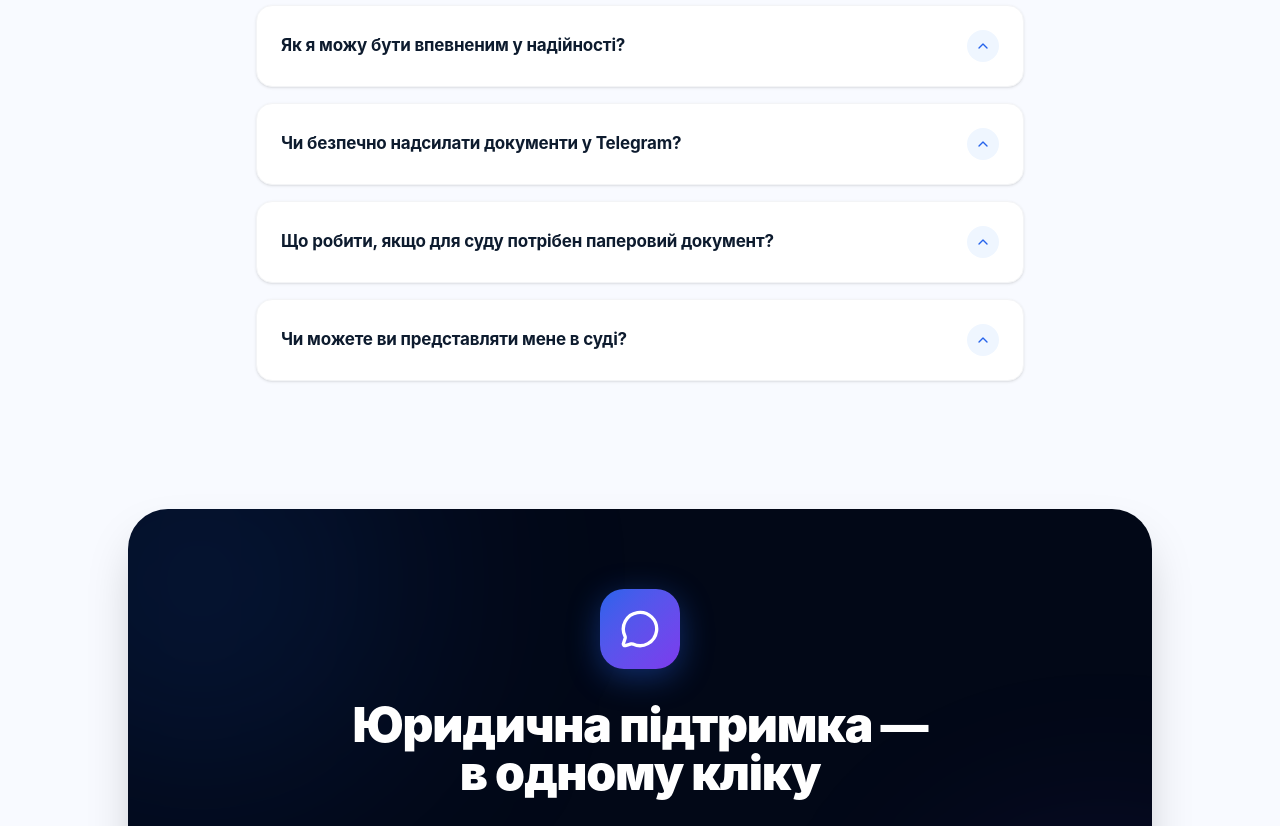
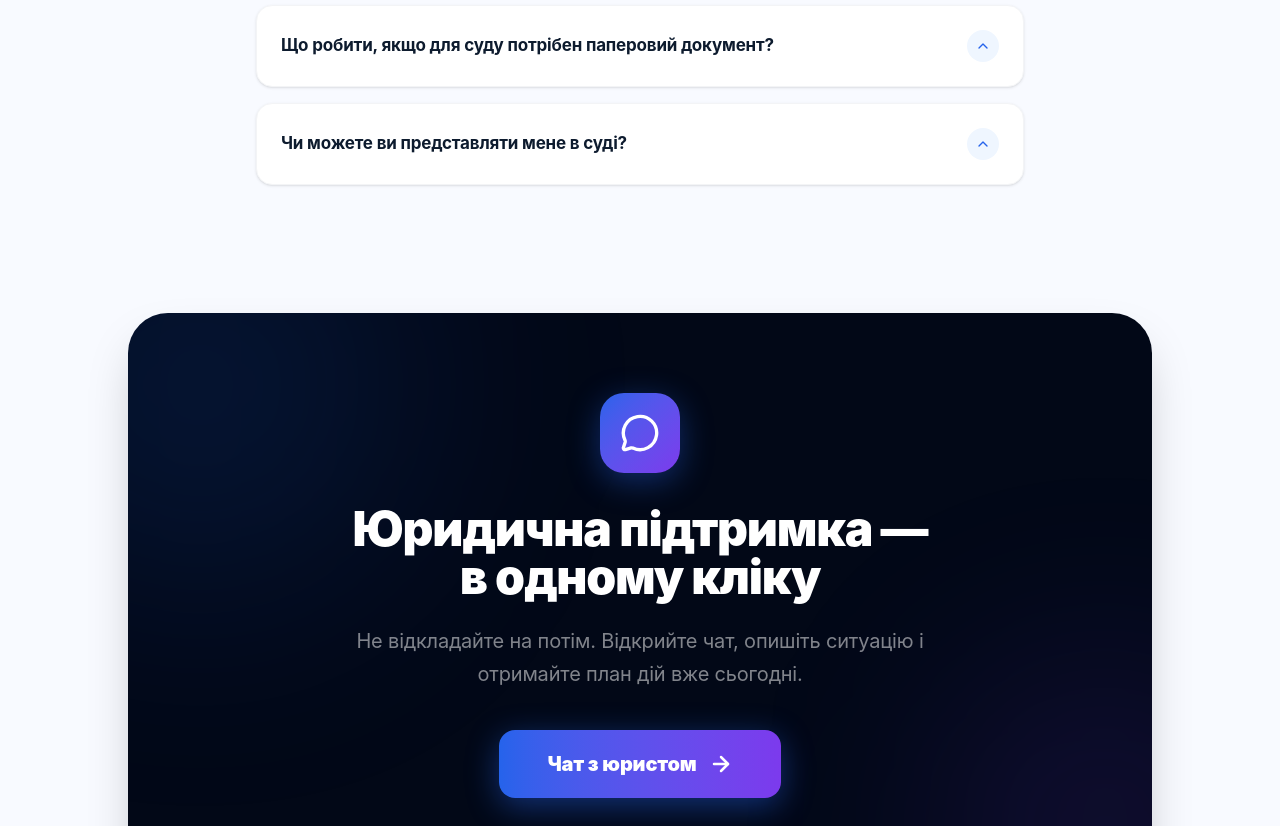
Before and after one commit to mel00027/legal-services-app, a React (Vite) app: page / in a window 1280 px wide. Shown: the part 5320-6146 px from the top of the page. Built offline with nearby package versions, Linux system fonts and the light colour scheme.

Commit message:
fix: remove specific FAQ questions per user request

```diff
--- a/src/App.jsx
+++ b/src/App.jsx
@@ -24,14 +24,6 @@ const faqData = [
   {
     question: 'Хто саме буде займатися моєю справою?',
     answer: 'LegalClick — це платформа, яка об\'єднує десятки перевірених юристів з різних міст. Ми не передаємо справи «універсалам». Система аналізує ваш запит і підключає вільного фахівця, який є експертом саме у вашій галузі.',
-  },
-  {
-    question: 'Як я можу бути впевненим у надійності?',
-    answer: 'Платформа виступає гарантом вашої безпеки. Ми співпрацюємо лише з сертифікованими адвокатами, які внесені до Єдиного реєстру адвокатів України. Усі процеси контролюються сервісом, що виключає ризики для клієнта.',
-  },
-  {
-    question: 'Чи безпечно надсилати документи у Telegram?',
-    answer: 'Абсолютно. Telegram використовує надійні протоколи шифрування, а кожен адвокат нашої мережі пов\'язаний суворим договором про нерозголошення конфіденційної інформації (NDA) та діє в рамках адвокатської таємниці.',
   },
   {
     question: 'Що робити, якщо для суду потрібен паперовий документ?',
```
